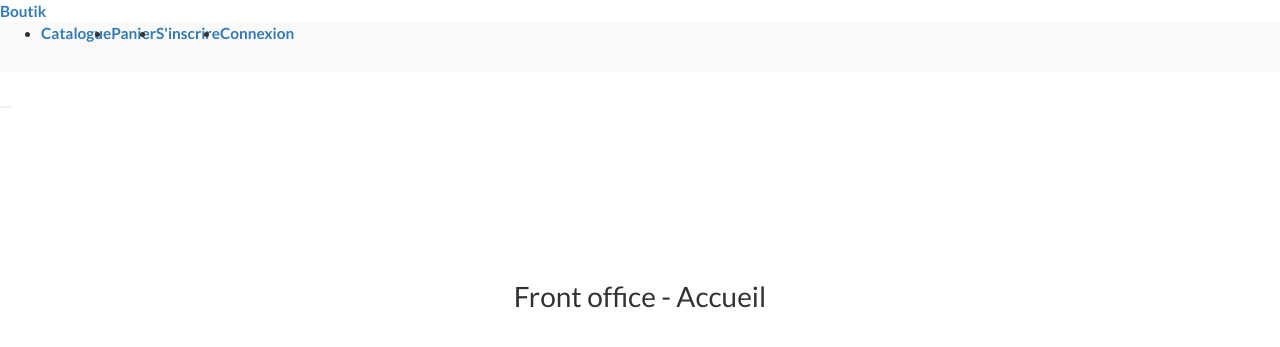
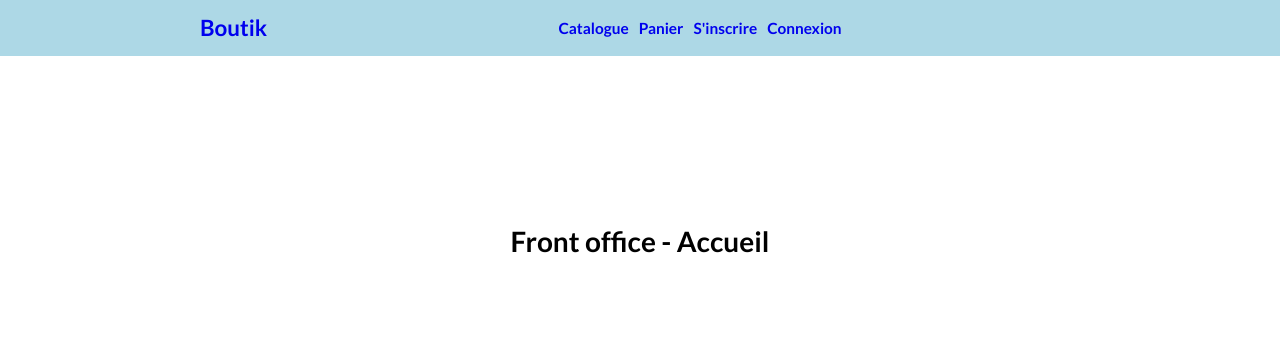
Before and after one commit to sen0rxol0/boutik, a PHP site: page / in a window 1280 px wide. Shown: the top 347 px of the page. Run offline with PHP 8.4, Linux system fonts and the light colour scheme.

Commit message:
[styles] added breakpoints mixin, basic inclusions && removed bootstrap css

```diff
--- a/includes/header.inc.php
+++ b/includes/header.inc.php
@@ -1,4 +1,4 @@
-<header id="header" class="header-main">
+<header id="header" class="header">
     <div class="brand header-brand"><a href="/">Boutik</a></div>
 
     <nav class="navbar header-navbar">
@@ -26,7 +26,7 @@
         </ul>
     </nav>
 
-    <div class="ham-wrapper">
+    <div class="ham-wrapper header-ham">
         <button class="ham-btn"></button>
     </div>
 </header>
--- a/layouts/base.php
+++ b/layouts/base.php
@@ -9,7 +9,7 @@
     <meta name="viewport" content="width=device-width, initial-scale=1.0">
     <meta http-equiv="X-UA-Compatible" content="ie=edge">
     <title><?= $titrepage ?></title>
-    <link rel="stylesheet" href="https://cdnjs.cloudflare.com/ajax/libs/twitter-bootstrap/3.3.7/css/bootstrap.min.css">
+    <!-- <link rel="stylesheet" href="https://cdnjs.cloudflare.com/ajax/libs/twitter-bootstrap/3.3.7/css/bootstrap.min.css"> -->
     <link rel="stylesheet" href="<?= URL ?>assets/css/styles.css">
 </head>
 <body>
--- /dev/null
+++ b/resources/assets/sass/components/header.scss
@@ -0,0 +1,64 @@
+.header {
+    width: 100%;
+    height: 56px;
+    padding: 0;
+    background-color: lightblue;
+    display: flex;
+    flex-flow: row nowrap;
+    justify-content: space-between;
+    align-items: flex-start;
+
+    &-brand {
+        width: 120px;
+        margin: auto 0;
+
+        a {
+            font-size: 1.6rem;
+            text-decoration: none;
+        }
+    }
+
+    &-navbar {
+        height: 100%;
+        margin: auto;
+    }
+
+    &-ham {
+        display: none;
+        width: 48px;
+        height: 48px;
+        margin: auto 0;
+    }
+
+    @include breakpoint(medium) {
+		padding: 0 200px;
+	}
+}
+
+.navbar {
+
+    &-nav {
+        height: 100%;
+        margin: 0;
+        padding: 0;
+        list-style: none;
+        display: flex;
+        flex-flow: row;
+        justify-content: flex-start;
+        align-items: flex-end;
+    }
+
+    .nav-item {
+        height: 36px;
+        line-height: 36px;
+        margin: auto 0;
+
+        &:not(:first-child) {
+            margin-left: 10px;
+        }
+
+        a {
+            text-decoration: none;
+        }
+    }
+}
--- a/resources/assets/sass/base.scss
+++ b/resources/assets/sass/includes/_base.scss
@@ -2,6 +2,7 @@
 
 @import 'reset';
 @import 'variables';
+@import 'mixins';
 
 *:not(body) {
     box-sizing: border-box;
--- /dev/null
+++ b/resources/assets/sass/includes/_mixins.scss
@@ -0,0 +1,45 @@
+@mixin breakpoint($point) 		{
+	@if $point == retina {
+		@media (-webkit-min-device-pixel-ratio: 2), (min-resolution: 192dpi) { @content; }
+	}
+	@if $point == xxlarge {
+		@media screen and (min-width: 1920px) { @content; }
+	}
+	@if $point == xlarge {
+		@media #{$screen-xlarge} { @content; }
+	}
+	@if $point == large {
+		@media #{$screen-large}  { @content; }
+	}
+    @else if $point == regular {
+	    @media #{$screen-regular} { @content; }
+  	}
+  	@else if $point ==  medium {
+	    @media #{$screen-medium} { @content; }
+  	}
+	@else if $point ==  small-landscape {
+	    @media #{$screen-small-landscape} { @content; }
+  	}
+    @else if $point ==  small {
+	    @media #{$screen-small} { @content; }
+  	}
+	@else if $point ==  small-portrait {
+		@media #{$screen-small-portrait} { @content; }
+	}
+	@else if $point ==  xsmall {
+		@media #{$screen-xsmall} { @content; }
+	}
+	@else if $point ==  large-mobile {
+		@media #{$screen-mobile-large} { @content; }
+	}
+	@else if $point ==  mobile {
+		@media #{$screen-mobile} { @content; }
+	}
+}
+
+
+// @mixin respond-to($media) {
+//     @media only screen and #{$media} {
+//         @content;
+//     }
+// }
--- /dev/null
+++ b/resources/assets/sass/includes/_variables.scss
@@ -0,0 +1,17 @@
+$screen-mobile : 'screen and (min-width: 360px)';
+$screen-mobile-large : 'screen and (min-width: 480px)';
+$screen-xsmall: 'screen and (max-width: 600px)';
+$screen-small-portrait: 'screen and (max-width: 720px)';
+$screen-small: 'screen and (min-width: 840px)';
+$screen-small-landscape: 'screen and (min-width: 960px)';
+$screen-medium: 'screen and (min-width: 1024px)';
+$screen-regular: 'screen and (min-width: 1280px)';
+$screen-large: 'screen and (min-width: 1440px)';
+$screen-xlarge: 'screen and (min-width: 1600px)';
+$screen-nonretina: 'screen and (-webkit-max-device-pixel-ratio: 1)';
+$screen-retina: 'screen and (min--moz-device-pixel-ratio: 1.5),
+(-o-min-device-pixel-ratio: 3/2),
+(-webkit-min-device-pixel-ratio: 1.5),
+(min-device-pixel-ratio: 1.5),
+(min-resolution: 144dpi),
+(min-resolution: 1.5dppx)';
--- a/resources/assets/sass/styles.scss
+++ b/resources/assets/sass/styles.scss
@@ -1,9 +1,5 @@
-@import 'base.scss';
-
-
-.navbar {
-    background-color: #fafafa;
-}
+@import './includes/base';
+@import './components/header.scss';
 
 main.container {
     padding-top: 150px;
```
Also changed, not shown: public/assets/css/styles.css, resources/assets/sass/_variables.scss (deleted), resources/assets/sass/includes/_reset.scss (renamed from resources/assets/sass/_reset.scss).
